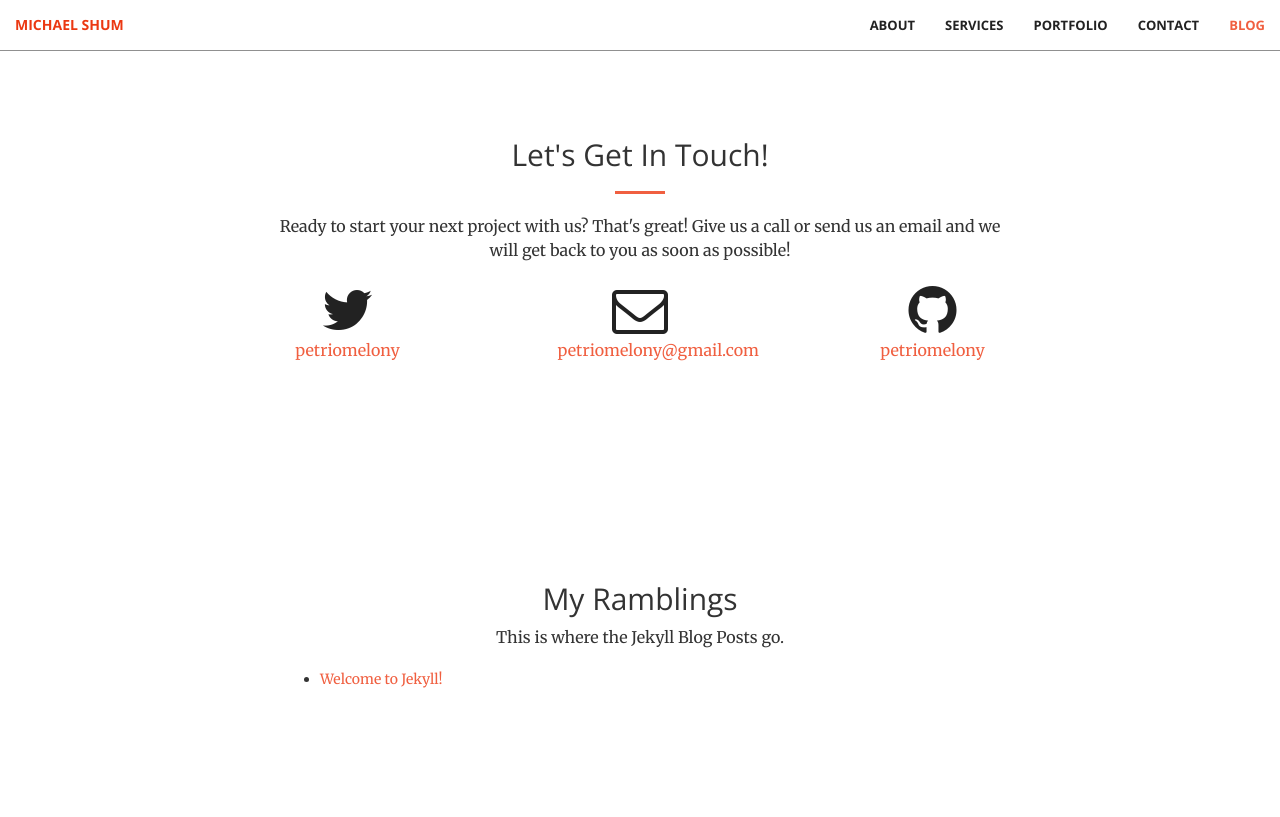
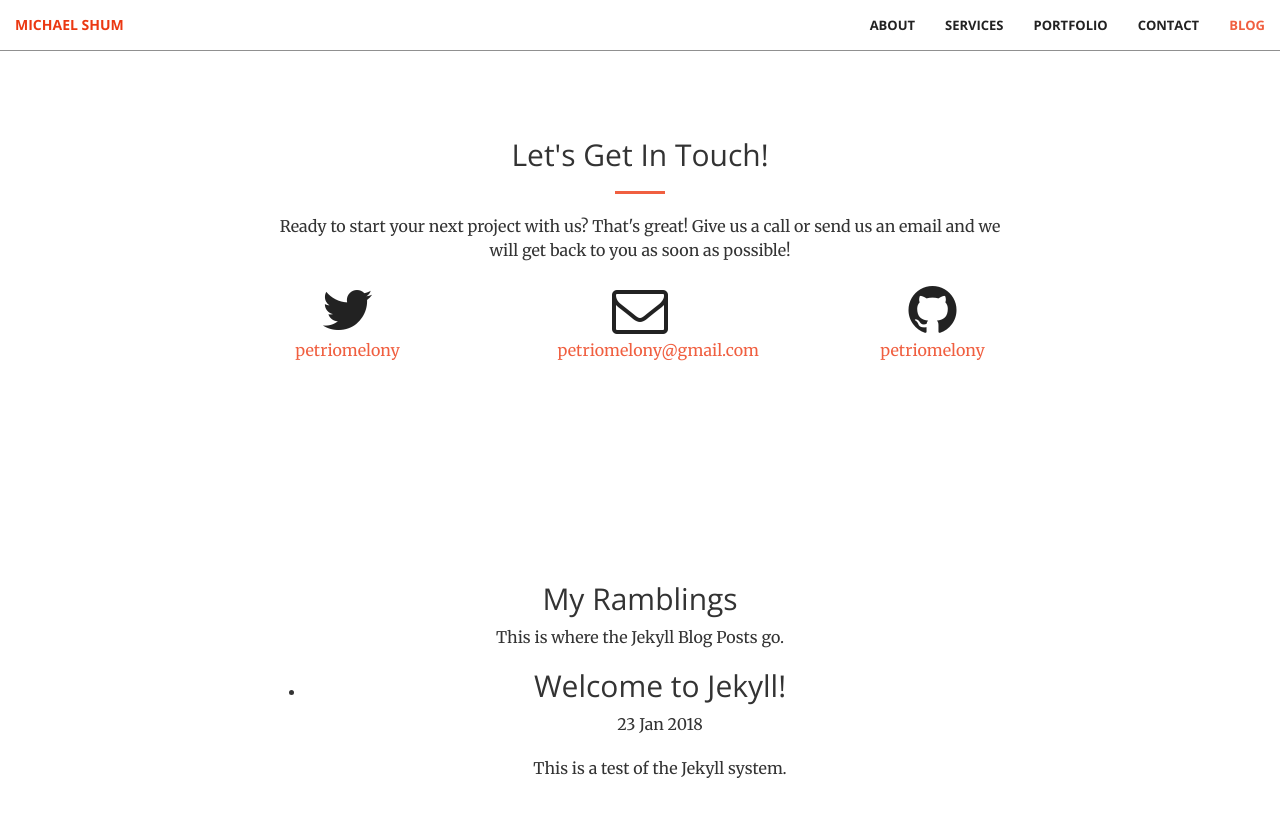
Before and after one commit to petriomelony/petriomelony.github.io, a Jekyll site: the page built from index.html, in a window 1280 px wide and 900 px high, scrolled down 2399 px. Shown: the top 817 px of the window. Built offline with Jekyll 4.4.1, drawn with Linux system fonts in a browser that asks for light colours.

Commit message:
Update blog.html

```diff
--- a/_includes/blog.html
+++ b/_includes/blog.html
@@ -4,22 +4,20 @@
             <div class="col-lg-8 col-lg-offset-2 text-center">
                 <h2 class="section-heading">My Ramblings</h2>
                 <p>This is where the Jekyll Blog Posts go.</p>
-                <div class="col-lg-6 text-left">
-                    <ul>
-                      {% for post in site.posts %}
-                        <li>
-                          <a href="{{ post.url }}">
-                              <time class="dt-published" datetime="{{ page.date | date_to_xmlschema }}" itemprop="datePublished">
-                                {% assign date_format = site.minima.date_format | default: "%b %-d, %Y" %}
-                                {{ page.date | date: date_format }}
-                              </time>
-                              {{ post.title }}
-                          </a>
-                        </li>
-                      {% endfor %}
-                    </ul>
-                </div>
+                <ul>
+                  {% for post in site.posts limit: 10 %}
+                    <li>
+                        <h2>{{ post.title }}</h2>
+                        <p class="meta">{{ post.date | date_to_string }}</p>
+
+                        <div class="post">
+                        {{ post.content }}
+                        </div>
+                    </li>
+                  {% endfor %}
+                </ul>
             </div>
         </div>
     </div>
+    <div class="infinite-spinner"></div>
 </section>
```
